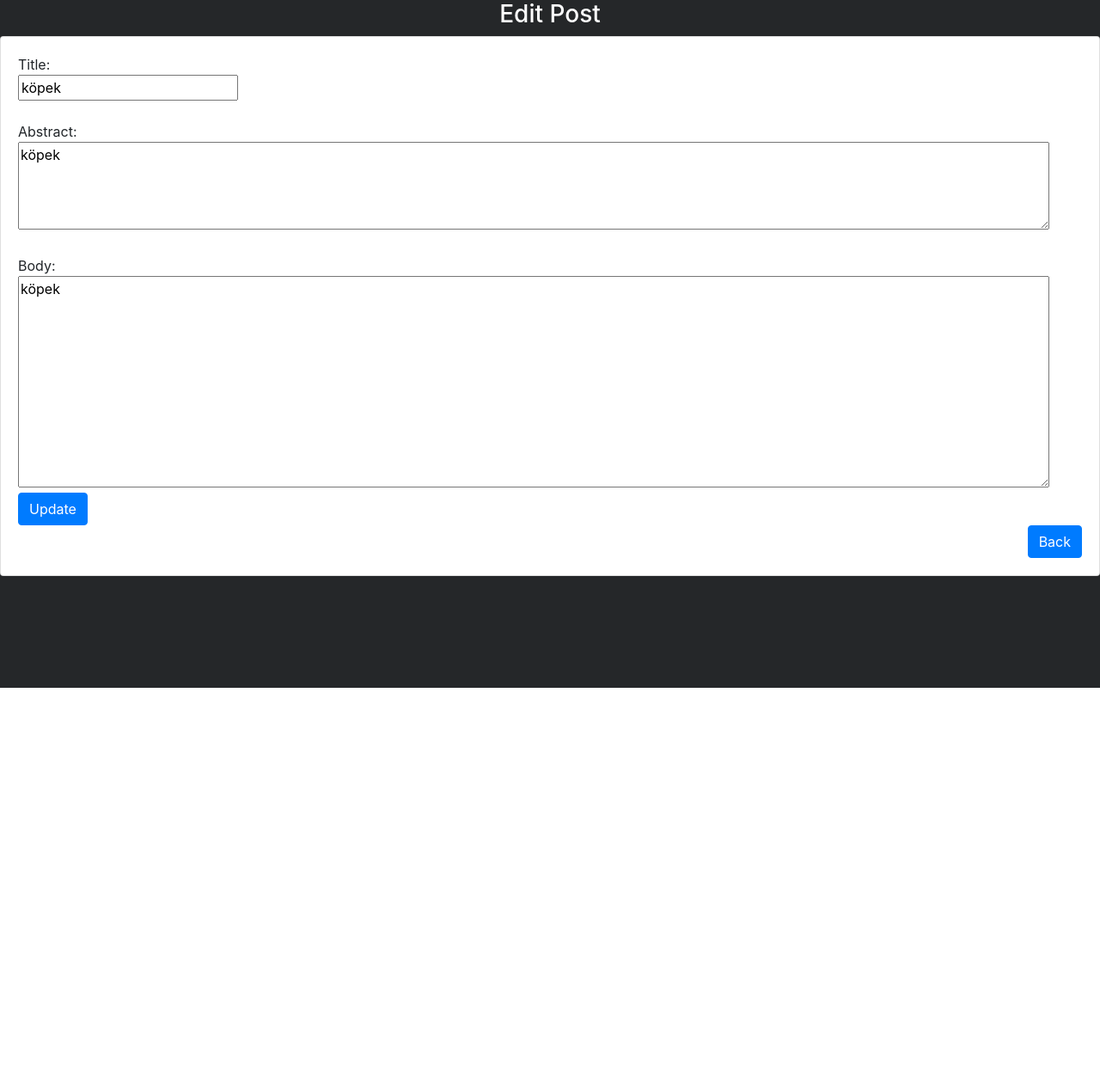
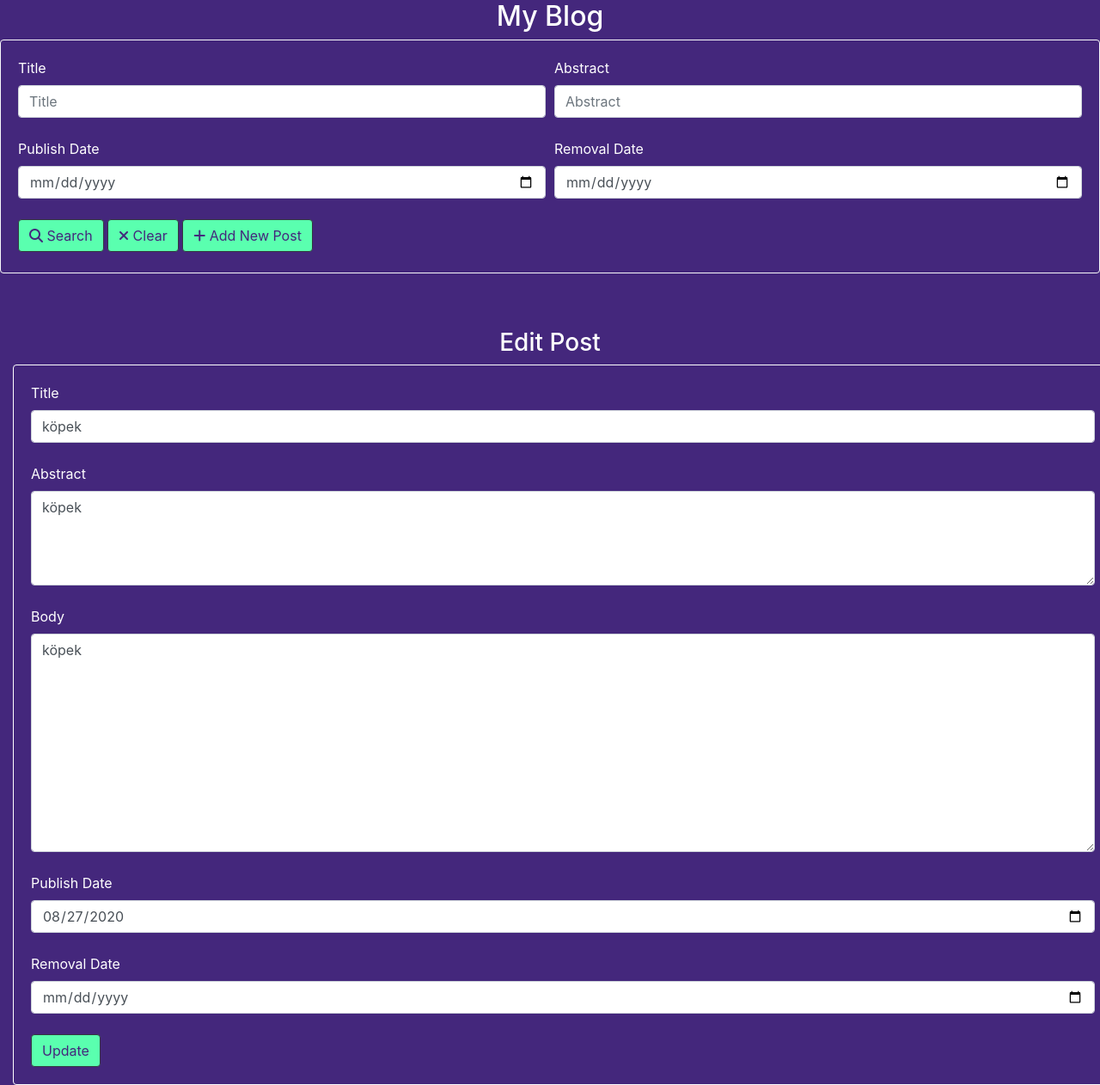
Before and after one commit to ardaakcabuyuk/AppNava-Blog-Django, a Django app: page /editblog/12/ in a window 1280 px wide. Shown: the whole page at 86% size. Before the commit the page ends 800 px from the top, so only its background shows below. Run offline with Django 3.2, Linux system fonts and the light colour scheme; data comes from the database, SQL or seed files in the repository; both versions use the stored data as it was after the commit; some libraries are stand-ins or nearby versions.

Commit message:
bug fixes and improvements

```diff
--- a/my_blog/blogs/templates/blogs/edit_blog.html
+++ b/my_blog/blogs/templates/blogs/edit_blog.html
@@ -1,33 +1,23 @@
-<!DOCTYPE html>
-<html lang="en" dir="ltr">
-  <head>
-    <meta charset="utf-8">
-    <title>Edit Post</title>
-    {% load static %}
-    <link rel="stylesheet" href="{% static 'blogs/css/bootstrap.min.css' %}" type = "text/css"/>
-  	<meta name="viewport" content = "width=device-width, initial-scale=1.0">
+{% extends "blogs/homepage.html" %}
 
-  	<style type="text/css">
-  		html,
-  		body {
-        background-color: rgb(37,39,41);
-  		  height:100%
-  		}
-  	</style>
-  </head>
-  <body>
+{% block content %}
   <h3 class="text-center" style="color:white">Edit Post</h1>
-    <div class="card mx-auto" style="width: 80rem;">
+  <div class="card border-white mx-auto" style="width: 80rem; background-color:#44277C">
   	<div class="card-body">
       <form action="" method="POST">
       {% csrf_token %}
-        Title: <br/><input type="text" name="title" value={{dict1.title}}><br/><br/>
-        Abstract: <br/><textarea rows="4" style="width: 75rem" name="abstract">{{dict1.abstract}}</textarea><br/><br/>
-        Body: <br/><textarea rows="10" style="width: 75rem" name="body">{{dict1.body}}</textarea><br/>
-        <input type="submit" value="Update" class="btn btn-primary"/>
+      <label for="validationTitle" style="color:white">Title</label><br/>
+      <input type="text" class="form-control" id="validationTitle" name="title" value="{{dict1.title}}" required/><br/>
+      <label for="validationAbstract" style="color:white">Abstract</label><br/>
+      <textarea class="form-control" rows="4" id="validationAbstract" name="abstract" required>{{dict1.abstract}}</textarea><br/>
+      <label for="validationBody" style="color:white">Body</label><br/>
+      <textarea class="form-control" rows="10" id="validationBody" name="body" required>{{dict1.body}}</textarea><br/>
+      <label for="validationPublishDate" style="color:white">Publish Date</label><br/>
+      <input type="date" class="form-control" id="validationPublishDate" name="publish_date" value="{{dict1.publish_date|date:'Y-m-d'}}" size="50"><br/>
+      <label for="validationRemovalDate" style="color:white">Removal Date</label><br/>
+      <input type="date" class="form-control" id="validationRemovalDate" name="removal_date" value="{{dict1.removal_date|date:'Y-m-d'}}" size="50"><br/>
+      <button type="submit" class="btn btn-dark" style="background-color:#5AFFAF; color:#44277C">Update</button>
       </form>
-        <a href="../../"><input type="button" value="Back" class="btn btn-primary float-right" /></a>
     </div>
   </div>
-  </body>
-</html>
+{% endblock %}
--- a/my_blog/blogs/templates/blogs/homepage.html
+++ b/my_blog/blogs/templates/blogs/homepage.html
@@ -6,53 +6,44 @@
     {% load static %}
     <link rel="stylesheet" href="{% static 'blogs/css/bootstrap.min.css' %}" type = "text/css"/>
     <script src='https://kit.fontawesome.com/a076d05399.js'></script>
-  	<meta name="viewport" content = "width=device-width, initial-scale=1.0">
+    <script src="https://ajax.googleapis.com/ajax/libs/jquery/3.5.1/jquery.min.js"></script>
+    <script src="https://unpkg.com/sweetalert/dist/sweetalert.min.js"></script>
+    <meta name="viewport" content = "width=device-width, initial-scale=1.0">
 
   	<style type="text/css">
   		html,
   		body {
-        background-color: rgb(37,39,41);
+        background-color: #44277C;
   		  height:100%
   		}
   	</style>
   </head>
   <body>
     <h2 class="text-center" style="color:white">My Blog</h1>
-    <div class="card mx-auto" style="width: 80rem; height: 17rem;">
+    <div class="card border-light mb-3 mx-auto" style="width: 80rem; height: 17rem; background-color: #44277C" >
       <div class="card-body">
         <form action="/search/" method="get">
           <div class="form-row justify-content-center">
             <div class="col-md-6">
-              <label for="validationTitle">Title</label>
+              <label for="validationTitle" style="color:white">Title</label>
               <input type="search" class="form-control" id="validationTitle" name="title" placeholder="Title" size="50">
               <br/>
-              <label for="validationPublishDate">Publish Date</label>
-              <div class="input-group">
-                <input type="search" class="form-control" id="validationPublishDate" name="publish_date" placeholder="Publish Date" size="50">
-                <div class="input-group-append">
-                  <span class="input-group-text bg-dark" id="inputGroupAppend1"><i class="fas fa-calendar-alt" style="color:white"></i></span>
-                </div>
-              </div>
+              <label for="validationPublishDate" style="color:white">Publish Date</label>
+              <input type="date" class="form-control" id="validationPublishDate" name="publish_date" placeholder="Publish Date" size="50">
             </div>
             <div class="col-md-6">
-              <label for="validationAbstract">Abstract</label>
+              <label for="validationAbstract" style="color:white">Abstract</label>
               <input type="search" class="form-control" id="validationAbstract" name="abstract" placeholder="Abstract" size="50">
               <br/>
-              <label for="validationRemovalDate">Removal Date</label>
-              <div class="input-group">
-                <input type="search" class="form-control" id="validationRemovalDate" name="removal_date" placeholder="Removal Date" size="50">
-                <div class="input-group-append">
-                  <span class="input-group-text bg-dark" id="inputGroupAppend2"><i class="fas fa-calendar-alt" style="color:white"></i></span>
-                </div>
-              </div>
+              <label for="validationRemovalDate" style="color:white">Removal Date</label>
+              <input type="date" class="form-control" id="validationRemovalDate" name="removal_date" placeholder="Removal Date" size="50">
             </div>
           </div>
           </br>
-          <button type="submit" class="btn btn-primary"><i class="fas fa-search"></i> Search</button>
-          <button type="reset" class="btn btn-danger"><i class="fas fa-times"></i> Clear</button>
-          <a href="/addblog/" class="btn btn-success"><i class="fas fa-plus"></i> Add New Post</a>
+          <button type="submit" class="btn btn-dark" style="background-color:#5AFFAF; color:#44277C"><i class="fas fa-search"></i> Search</button>
+          <button type="reset" class="btn btn-dark" style="background-color:#5AFFAF; color:#44277C"><i class="fas fa-times"></i> Clear</button>
+          <a href="/addblog/" class="btn btn-dark" style="background-color:#5AFFAF; color:#44277C"><i class="fas fa-plus"></i> Add New Post</a>
         </form>
-        <br>
       </div>
     </div>
     <div class='container-fluid'>
--- a/my_blog/blogs/urls.py
+++ b/my_blog/blogs/urls.py
@@ -6,9 +6,9 @@ from blogs.models import Blog
 urlpatterns = [
     #path('', views.homepage),
     path('addblog/', views.add_blog),
-    re_path(r'^deleteblog/(?P<pk>\d+)/$', views.delete_blog, name='delete_blog'),
+    path('deleteblog/<int:pk>/', views.delete_blog, name='delete_blog'),
     path('', ListView.as_view(queryset=Blog.objects.all().order_by('-publish_date'), template_name = 'blogs/posts.html')),
-    re_path(r'^blogs/(?P<pk>\d+)$', DetailView.as_view(model=Blog, template_name='blogs/post.html')),
-    re_path(r'^editblog/(?P<pk>\d+)/$', views.edit_blog, name='edit_blog'),
+    path('blogs/<int:pk>/', DetailView.as_view(model=Blog, template_name='blogs/post.html')),
+    path('editblog/<int:pk>/', views.edit_blog, name='edit_blog'),
     path('search/', views.search)
 ]
--- a/my_blog/blogs/views.py
+++ b/my_blog/blogs/views.py
@@ -14,6 +14,10 @@ def add_blog(request):
             blog.title= request.POST.get('title')
             blog.abstract= request.POST.get('abstract')
             blog.body= request.POST.get('body')
+            if request.POST.get('publish_date'):
+                blog.publish_date = request.POST.get('publish_date')
+            if request.POST.get('removal_date'):
+                blog.removal_date = request.POST.get('removal_date')
             blog.save()
 
             return render(request, 'blogs/add_blog.html')
@@ -29,7 +33,7 @@ def delete_blog(request, pk=None):
 
 def edit_blog(request, pk=None):
     blog = Blog.objects.get(id=pk)
-    dic = ({"title":blog.title, "abstract":blog.abstract, "body":blog.body})
+    dic = ({"title":blog.title, "abstract":blog.abstract, "body":blog.body, "publish_date":blog.publish_date, "removal_date":blog.removal_date})
     dict2 = {"dict1":dic}
 
     if request.method == 'POST':
@@ -37,6 +41,10 @@ def edit_blog(request, pk=None):
             blog.title= request.POST.get('title')
             blog.abstract= request.POST.get('abstract')
             blog.body= request.POST.get('body')
+            if request.POST.get('publish_date'):
+                blog.publish_date = request.POST.get('publish_date')
+            if request.POST.get('removal_date'):
+                blog.removal_date = request.POST.get('removal_date')
             blog.save()
             dic = ({"title":blog.title, "abstract":blog.abstract, "body":blog.body})
             dict2 = {"dict1":dic}
@@ -55,13 +63,13 @@ def search(request):
     if title_query != '' and title_query is not None:
         qs = qs.filter(title__icontains=title_query)
 
-    elif abstract_query != '' and abstract_query is not None:
+    if abstract_query != '' and abstract_query is not None:
         qs = qs.filter(abstract__icontains=abstract_query)
 
-    elif publish_date_query != '' and publish_date_query is not None:
+    if publish_date_query != '' and publish_date_query is not None:
         qs = qs.filter(publish_date__icontains=publish_date_query)
 
-    elif removal_date_query != '' and removal_date_query is not None:
+    if removal_date_query != '' and removal_date_query is not None:
         qs = qs.filter(removal_date__icontains=removal_date_query)
 
     context = {
```
Also changed, not shown: my_blog/blogs/templates/blogs/add_blog.html (+16 -25 lines), my_blog/blogs/templates/blogs/post.html (+6 -6 lines), my_blog/blogs/templates/blogs/posts.html (+11 -11 lines), my_blog/db.sqlite3. Lines whose indentation alone changed are shown as unchanged.
